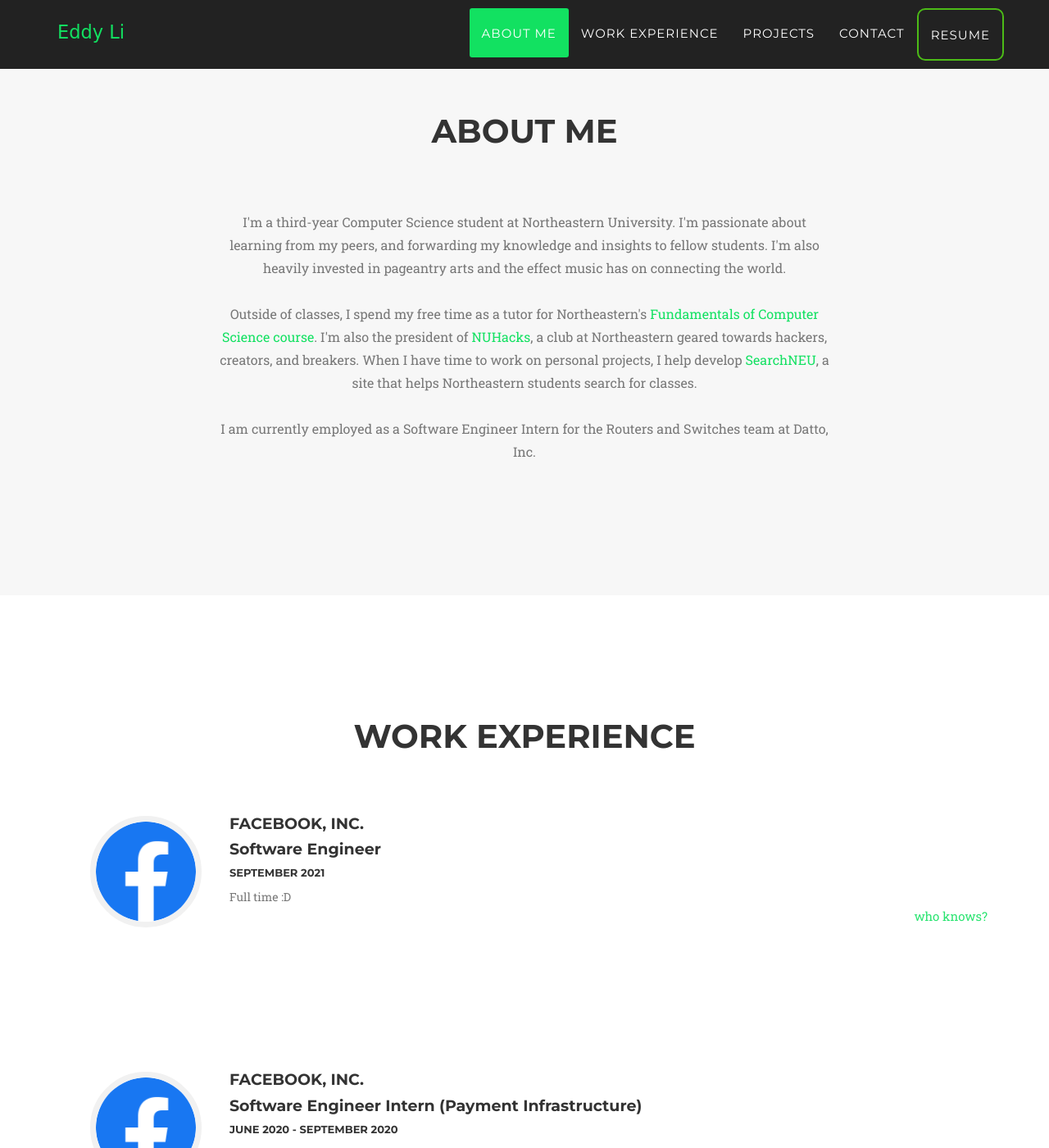
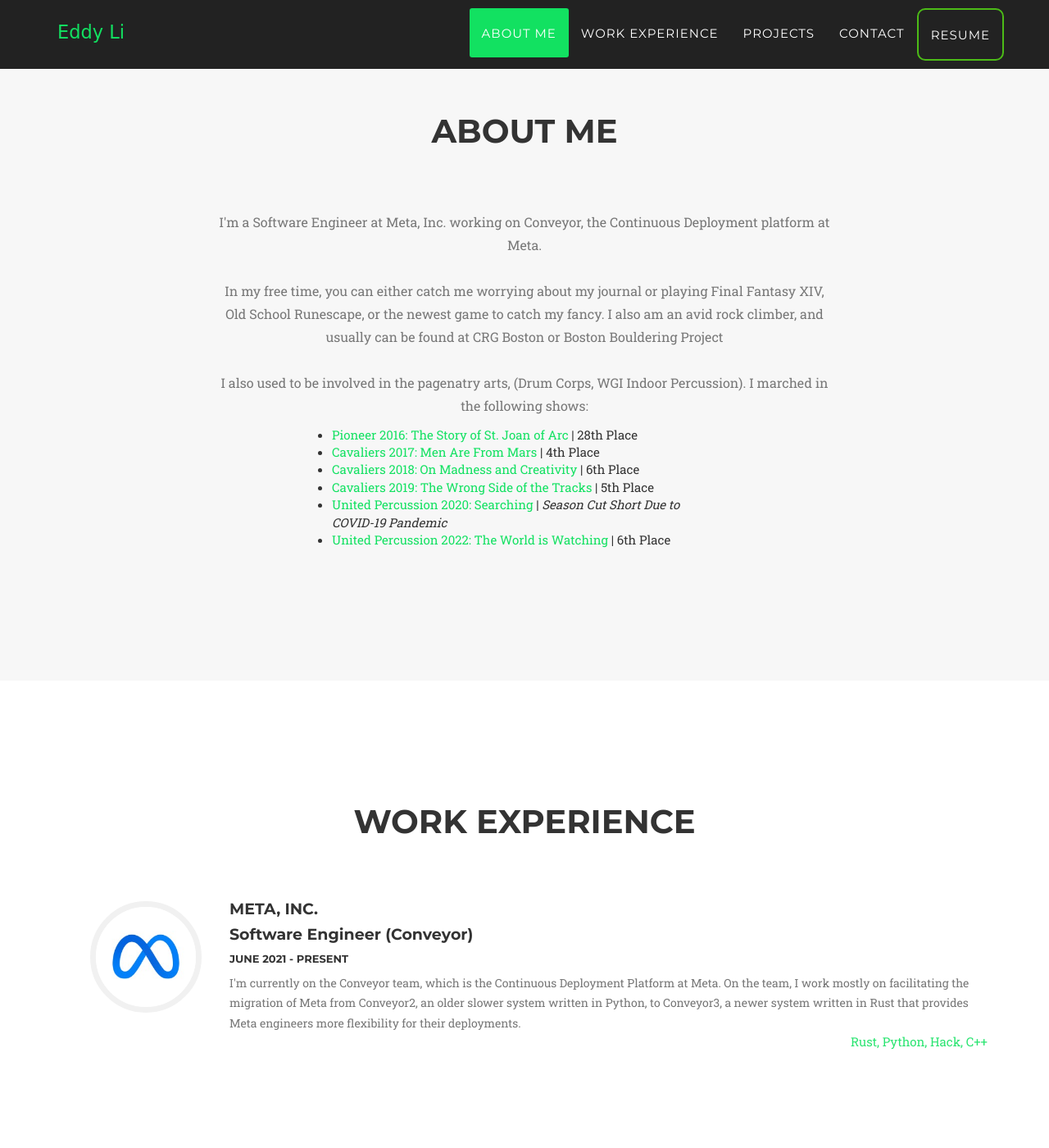
Before and after one commit to NEUDitao/NEUDitao.github.io, a Jekyll site: the page built from index.html, in a window 1280 px wide and 1400 px high, scrolled down 702 px. Shown: the whole window at 82% size. Built offline with Jekyll 4.4.1, drawn with Linux system fonts in a browser that asks for light colours; some web fonts are replaced; some of the changed text lies outside the part shown.

Commit message:
Updated website with Meta information + redid about me

```diff
--- a/_includes/aboutme.html
+++ b/_includes/aboutme.html
@@ -3,38 +3,30 @@
   <div class="container">
     <div class="row">
       <div class="col-lg-12 text-center">
-                <h2 class="section-heading">
-		    About Me
-		</h2>
+        <h2 class="section-heading">About Me</h2>
         <h3 class="section-subheading text-muted"></h3>
       </div>
     </div>
     <div class="row">
-            <!-- {% for member in site.people %}
-                 <div class="col-xl-4">
-                 <div class="team-member">
-                 <img src="img/team/{{ member.pic }}.jpg" class="img-responsive img-circle" alt="">
-                 <h4>{{ member.name }}</h4>
-                 <p class="text-muted">{{ member.position }}</p>
-                 <ul class="list-inline social-buttons">
-                 {% for network in member.social %}
-                 <li>
-                 <a href="{{ network.url }}">
-                 <i class="fa fa-{{ network.title }}"></i>
-                 </a>
-                 </li>
-                 {% endfor %}
+      <div class="col-lg-8 col-lg-offset-2 text-center">
+        <p class="large text-muted">
+          I'm a Software Engineer at Meta, Inc. working on Conveyor, the
+          Continuous Deployment platform at Meta.
+          <br /><br />
+          In my free time, you can either catch me worrying about my journal or
+          playing Final Fantasy XIV, Old School Runescape, or the newest game to
+          catch my fancy. I also am an avid rock climber, and usually can be found
+          at CRG Boston or Boston Bouldering Project
+          <br /><br />I also used to be involved in the pagenatry arts, (Drum
+          Corps, WGI Indoor Percussion). I marched in the following shows:
+          <ul class="col-lg-8 col-lg-offset-2 text-left">
+            <li><a href="https://www.youtube.com/watch?v=3auDQt_kfpQ&ab_channel=DrumCorpsInternational">Pioneer 2016: The Story of St. Joan of Arc</a> | 28th Place</li>
+            <li><a href="https://www.youtube.com/watch?v=TbflNCc0xyM&ab_channel=DrumCorpsInternational">Cavaliers 2017: Men Are From Mars</a> | 4th Place</li>
+            <li><a href="https://www.youtube.com/watch?v=0EVewWH8Pz4&ab_channel=DrumCorpsInternational">Cavaliers 2018: On Madness and Creativity</a> | 6th Place</li>
+            <li><a href="https://www.youtube.com/watch?v=ZlEW28HxMME&ab_channel=DrumCorpsInternational">Cavaliers 2019: The Wrong Side of the Tracks</a> | 5th Place</li>
+            <li><a href="https://www.youtube.com/watch?v=EquwZwECJkM&ab_channel=UnitedPercussion">United Percussion 2020: Searching</a> | <i>Season Cut Short Due to COVID-19 Pandemic</i></li>
+            <li><a href="https://youtu.be/YJZSB6Bs230?t=74">United Percussion 2022: The World is Watching</a> | 6th Place</li>
           </ul>
-                 </div>
-                 </div>
-                 {% endfor %} -->
-            </div>
-            <div class="row">
-                <div class="col-lg-8 col-lg-offset-2 text-center">
-                    <p class="large text-muted">I'm a third-year Computer Science student at Northeastern University. I'm passionate about learning from my peers, and forwarding my knowledge and insights to fellow students. I'm also heavily invested in pageantry arts and the effect music has on connecting the world.
-			<br><br>Outside of classes, I spend my free time as a tutor for Northeastern's <a href="https://course.ccs.neu.edu/cs2500/">Fundamentals of Computer Science course</a>. I'm also the president of <a href="https://nuhacks.io/">NUHacks</a>, a club at Northeastern geared towards hackers, creators, and breakers. When I have time to work on personal projects, I help develop <a href="https://searchneu.com/">SearchNEU</a>, a site that helps Northeastern students search for classes.
-			<br><br>
-			I am currently employed as a Software Engineer Intern for the Routers and Switches team at Datto, Inc.
         </p>
       </div>
     </div>
--- a/_includes/contact.html
+++ b/_includes/contact.html
@@ -3,41 +3,8 @@
             <div class="row">
                 <div class="col-lg-12 text-center">
                     <h4 class="section-heading">Contact Me</h2>
-                    <p class="text-muted body">For all inquiries, including project ideas, commissions, and employment opportunities, or just general questions, feel free to email me at <a href="mailto:li.edwa@northeastern.edu">li.edwa@northeastern.edu</a>, or reach out on Facebook Messenger!</h3>
+                    <p class="text-muted body">For all inquiries, including project ideas, commissions, and employment opportunities, or just general questions, feel free to email me at <a href="mailto:edward.d.li@gmail.com">edward.d.li@gmail.com</a>, or reach out on Facebook Messenger!</h3>
                 </div>
             </div>
-            <!-- <div class="row">
-                 <div class="col-lg-12">
-                 <form name="sentMessage" id="contactForm" novalidate>
-                 <div class="row">
-                 <div class="col-md-6">
-                 <div class="control-group form-group">
-                 <input type="text" class="form-control" placeholder="Your Name *" id="name" required data-validation-required-message="Please enter your name.">
-                 <p class="help-block text-danger"></p>
-                 </div>
-                 <div class="control-group form-group">
-                 <input type="email" class="form-control" placeholder="Your Email *" id="email" required data-validation-required-message="Please enter your email address.">
-                 <p class="help-block text-danger"></p>
-                 </div>
-                 <div class="control-group form-group">
-                 <input type="tel" class="form-control" placeholder="Your Phone *" id="phone" required data-validation-required-message="Please enter your phone number.">
-                 <p class="help-block text-danger"></p>
-                 </div>
-                 </div>
-                 <div class="col-md-6">
-                 <div class="control-group form-group">
-                 <textarea class="form-control" placeholder="Your Message *" id="message" required data-validation-required-message="Please enter a message."></textarea>
-                 <p class="help-block text-danger"></p>
-                 </div>
-                 </div>
-                 <div class="clearfix"></div>
-                 <div class="col-lg-12 text-center">
-                 <div id="success"></div>
-                 <button type="submit" class="btn btn-xl">Send Message</button>
-                 </div>
-                 </div>
-                 </form>
-                 </div>
-            </div>-->
         </div>
     </section>
--- a/_includes/work_experience.html
+++ b/_includes/work_experience.html
@@ -13,16 +13,19 @@
 			<li>
                             <div class="timeline-panel">
 				<div class="timeline-image">
-                                    <img class="img-circle img-responsive test" src="img/about/facebook.png" alt="">
+                                    <img class="img-circle img-responsive test" src="img/about/meta.jpg" alt="">
 				</div>
                                 <div class="timeline-heading">
-                                    <h4>Facebook, Inc.</h4>
-                                    <h4 class="subheading">Software Engineer</h4>
-				    <h6>September 2021</h2>
+                                    <h4>Meta, Inc.</h4>
+                                    <h4 class="subheading">Software Engineer (Conveyor)</h4>
+				    <h6>June 2021 - Present</h2>
                                 </div>
                                 <div class="timeline-body">
-                                    <p class="text-muted">Full time :D</p>
-				    <div class="skillz">who knows?</div>
+                                    <p class="text-muted">I'm currently on the Conveyor team, which is the Continuous Deployment Platform at Meta.
+                                        On the team, I work mostly on facilitating the migration of Meta from Conveyor2, an older slower system written in Python,
+                                        to Conveyor3, a newer system written in Rust that provides Meta engineers more flexibility for their deployments.
+                                    </p>
+				    <div class="skillz">Rust, Python, Hack, C++</div>
                                 </div>
 
                             </div>
```
Also changed, not shown: _posts/2020-12-18-officehours.md (+1 -2 lines), img/about/meta.jpg (added). Lines whose indentation alone changed are shown as unchanged.
